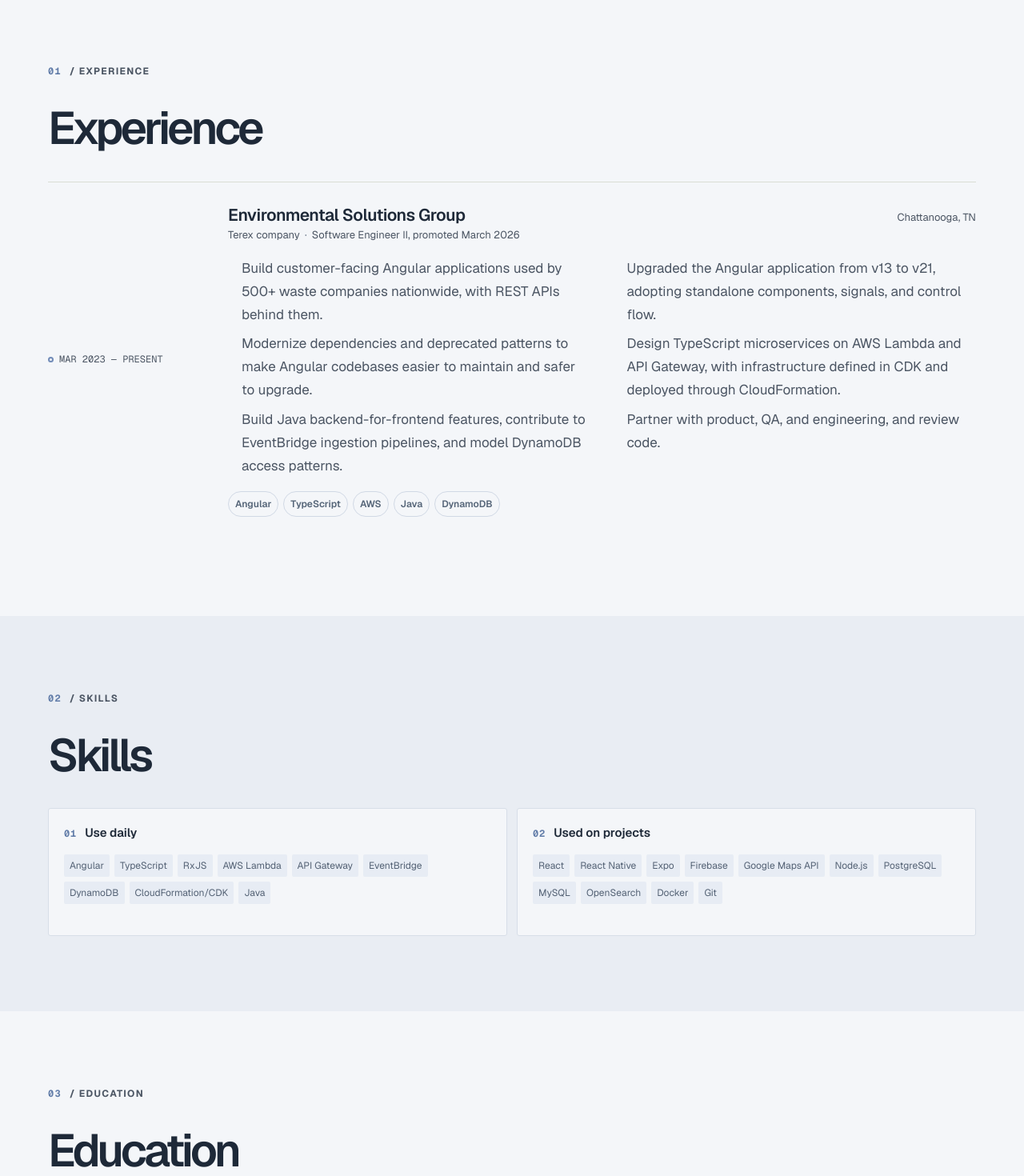
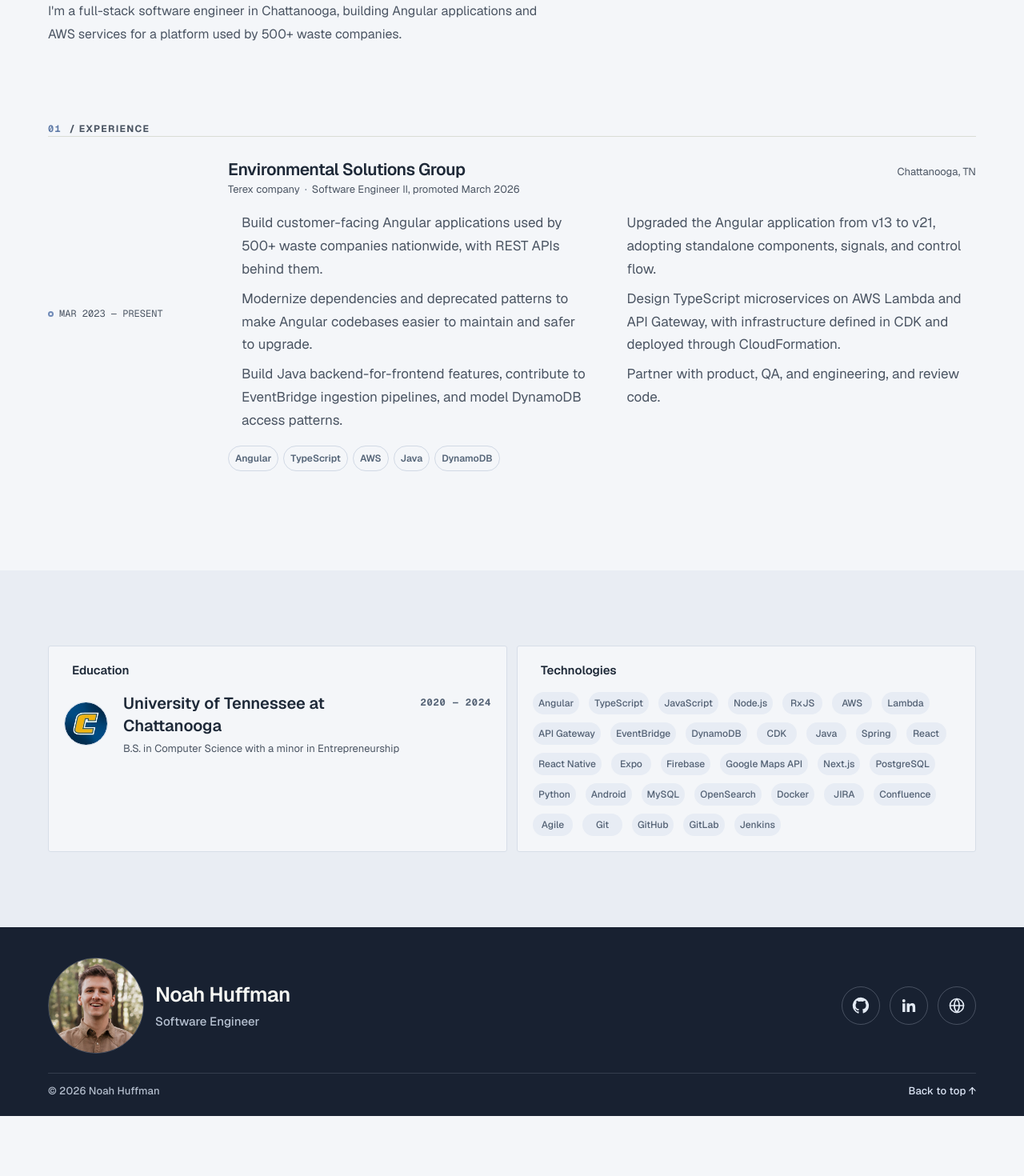
Before and after one commit to NoahHuffman/resume, a Next.js app: page /resume in a window 1280 px wide. Shown: the part 180-1650 px from the top of the page at 80% size. After the commit the page ends 1575 px from the top, so only its background shows below. Built offline with nearby package versions, Linux system fonts and the light colour scheme.

Commit message:
cleanup tech/education section

```diff
--- a/app/noah-portfolio.css
+++ b/app/noah-portfolio.css
@@ -1521,6 +1521,9 @@
 .skills-grid {
   display: grid;
   grid-template-columns: 1fr;
+  grid-template-areas:
+    "technologies"
+    "education";
   gap: 9px;
 }
 
@@ -1532,6 +1535,14 @@
   background: #f4f6f9;
 }
 
+.education-box {
+  grid-area: education;
+}
+
+.technologies-box {
+  grid-area: technologies;
+}
+
 .skill-card-head {
   display: flex;
   align-items: center;
@@ -1559,31 +1570,24 @@
 .skill-list {
   display: flex;
   flex-wrap: wrap;
-  gap: 6px;
+  gap: 10px 12px;
 }
 
 .skill-list span {
   padding: 5px 7px;
-  border-radius: 2px;
+  border-radius: 999px;
+  min-width: 50px;
+  text-align: center;
   background: #e7ecf4;
   color: #536174;
   font-size: 12px;
-}
-
-.education-section {
-  padding-top: 66px;
-  padding-bottom: 70px;
+  font-weight: 500;
 }
 
 .education-card {
   display: flex;
   align-items: center;
   gap: 13px;
-  margin-top: 22px;
-  padding: 19px 15px;
-  border: 1px solid #d7dee8;
-  border-radius: 3px;
-  background: #f4f6f9;
 }
 
 .education-emblem {
@@ -2090,7 +2094,8 @@
   }
 
   .skills-grid {
-    grid-template-columns: repeat(2, 1fr);
+    grid-template-columns: minmax(0, 0.8fr) minmax(0, 1.2fr);
+    grid-template-areas: "education technologies";
     gap: 12px;
   }
 
@@ -2104,7 +2109,6 @@
 
   .education-card {
     gap: 19px;
-    padding: 23px;
   }
 
   .education-emblem {
@@ -2476,5 +2480,8 @@
 
   .skills-grid {
     grid-template-columns: 1fr;
-  }
-}
+    grid-template-areas:
+      "technologies"
+      "education";
+  }
+}
--- a/app/portfolio-pages.css
+++ b/app/portfolio-pages.css
@@ -71,6 +71,14 @@
 
 .resume-page > .page-heading {
   padding-top: 64px;
+}
+
+.resume-bio {
+  max-width: 620px;
+  margin: 14px 0 0;
+  color: var(--muted);
+  font-size: 16px;
+  line-height: 1.8;
 }
 
 .asset-status {
--- a/app/resume/page.tsx
+++ b/app/resume/page.tsx
@@ -13,9 +13,39 @@
   "Partner with product, QA, and engineering, and review code.",
 ];
 
-const skillGroups = [
-  { label: "Use daily", skills: ["Angular", "TypeScript", "RxJS", "AWS Lambda", "API Gateway", "EventBridge", "DynamoDB", "CloudFormation/CDK", "Java"] },
-  { label: "Used on projects", skills: ["React", "React Native", "Expo", "Firebase", "Google Maps API", "Node.js", "PostgreSQL", "MySQL", "OpenSearch", "Docker", "Git"] },
+const skills = [
+  "Angular",
+  "TypeScript",
+  "JavaScript",
+  "Node.js",
+  "RxJS",
+  "AWS",
+  "Lambda",
+  "API Gateway",
+  "EventBridge",
+  "DynamoDB",
+  "CDK",
+  "Java",
+  "Spring",
+  "React",
+  "React Native",
+  "Expo",
+  "Firebase",
+  "Google Maps API",
+  "Next.js",
+  "PostgreSQL",
+  "Python",
+  "Android",
+  "MySQL",
+  "OpenSearch",
+  "Docker",
+  "JIRA",
+  "Confluence",
+  "Agile",
+  "Git",
+  "GitHub",
+  "GitLab",
+  "Jenkins"
 ];
 
 export default function ResumePage() {
@@ -23,47 +53,79 @@
     <main id="top" className="resume-page">
       <div className="page-heading section-wrap">
         <p className="eyebrow">Noah Huffman / Software Engineer II</p>
+        <p className="resume-bio">
+          I&apos;m a full-stack software engineer in Chattanooga, building
+          Angular applications and AWS services for a platform used by 500+
+          waste companies.
+        </p>
       </div>
-      <section className="experience-section section-wrap section-pad" aria-labelledby="experience-title">
-        <div className="section-kicker"><span>01</span> / EXPERIENCE</div>
-        <div className="experience-heading"><h2 id="experience-title">Experience</h2></div>
+      <section
+        className="experience-section section-wrap section-pad"
+        aria-label="Experience"
+      >
+        <div className="section-kicker">
+          <span>01</span> / EXPERIENCE
+        </div>
         <article className="timeline-entry">
-          <div className="timeline-date"><span className="timeline-dot" />MAR 2023 &mdash; PRESENT</div>
+          <div className="timeline-date">
+            <span className="timeline-dot" />
+            MAR 2023 &mdash; PRESENT
+          </div>
           <div className="timeline-body">
             <div className="timeline-title">
               <div>
                 <h3>Environmental Solutions Group</h3>
-                <p>Terex company <span>&middot;</span> Software Engineer II, promoted March 2026</p>
+                <p>
+                  Terex company <span>&middot;</span> Software Engineer II,
+                  promoted March 2026
+                </p>
               </div>
               <span className="timeline-location">Chattanooga, TN</span>
             </div>
-            <ul>{experience.map((item) => <li key={item}>{item}</li>)}</ul>
+            <ul>
+              {experience.map((item) => (
+                <li key={item}>{item}</li>
+              ))}
+            </ul>
             <div className="timeline-tags">
-              {["Angular", "TypeScript", "AWS", "Java", "DynamoDB"].map((skill) => <span key={skill}>{skill}</span>)}
+              {["Angular", "TypeScript", "AWS", "Java", "DynamoDB"].map(
+                (skill) => (
+                  <span key={skill}>{skill}</span>
+                ),
+              )}
             </div>
           </div>
         </article>
       </section>
-      <section className="skills-section section-pad" aria-labelledby="skills-title">
+      <section
+        className="skills-section section-pad"
+        aria-label="Skills and education"
+      >
         <div className="section-wrap">
-          <div className="section-kicker"><span>02</span> / SKILLS</div>
-          <div className="skills-heading"><h2 id="skills-title">Skills</h2></div>
           <div className="skills-grid">
-            {skillGroups.map((group, index) => (
-              <div className="skill-card" key={group.label}>
-                <div className="skill-card-head"><span>0{index + 1}</span><h3>{group.label}</h3></div>
-                <div className="skill-list">{group.skills.map((skill) => <span key={skill}>{skill}</span>)}</div>
+            <div className="skill-card technologies-box">
+              <div className="skill-card-head">
+                <h3>Technologies</h3>
               </div>
+              <div className="skill-list">
+                {skills.map((skill) => (
+                  <span key={skill}>{skill}</span>
                 ))}
               </div>
             </div>
-      </section>
-      <section className="education-section section-wrap section-pad" aria-labelledby="education-title">
-        <div className="section-kicker"><span>03</span> / EDUCATION</div>
-        <div className="skills-heading"><h2 id="education-title">Education</h2></div>
+            <div className="skill-card education-box">
+              <div className="skill-card-head">
+                <h3>Education</h3>
+              </div>
               <div className="education-card">
                 <div className="education-emblem" aria-hidden="true">
-            <Image src={utcLogo} alt="" className="education-emblem-image" width={55} height={55} />
+                  <Image
+                    src={utcLogo}
+                    alt=""
+                    className="education-emblem-image"
+                    width={55}
+                    height={55}
+                  />
                 </div>
                 <div className="education-content">
                   <h3>University of Tennessee at Chattanooga</h3>
@@ -71,6 +133,9 @@
                 </div>
                 <span className="education-years">2020 &mdash; 2024</span>
               </div>
+            </div>
+          </div>
+        </div>
       </section>
     </main>
   );
```
Lines whose indentation alone changed are shown as unchanged.
